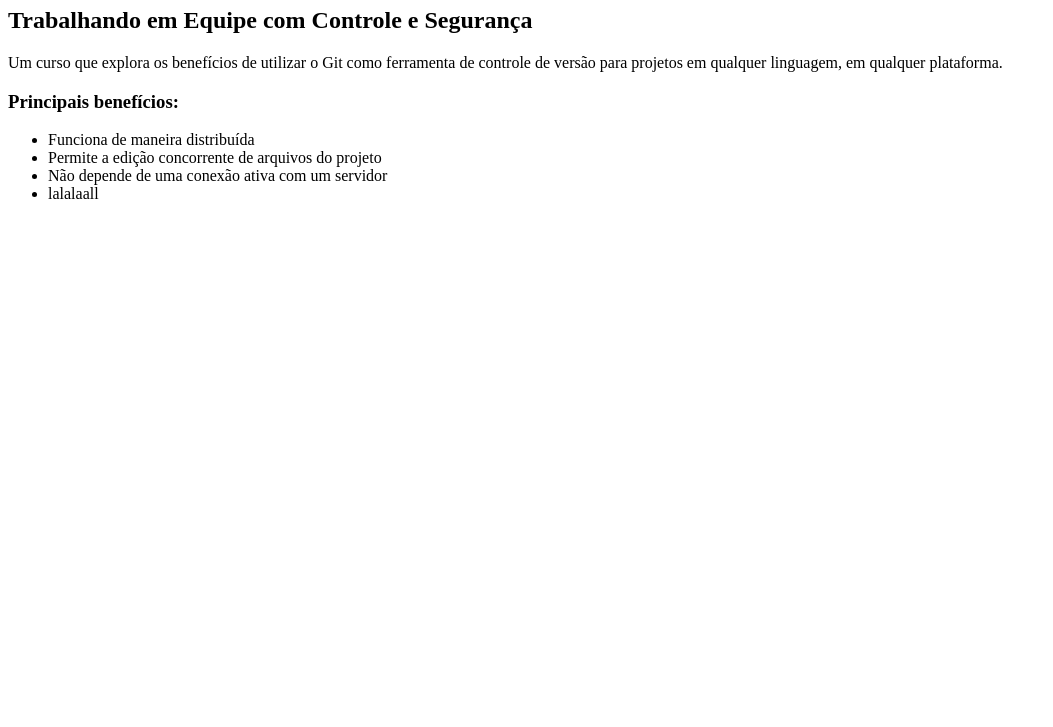
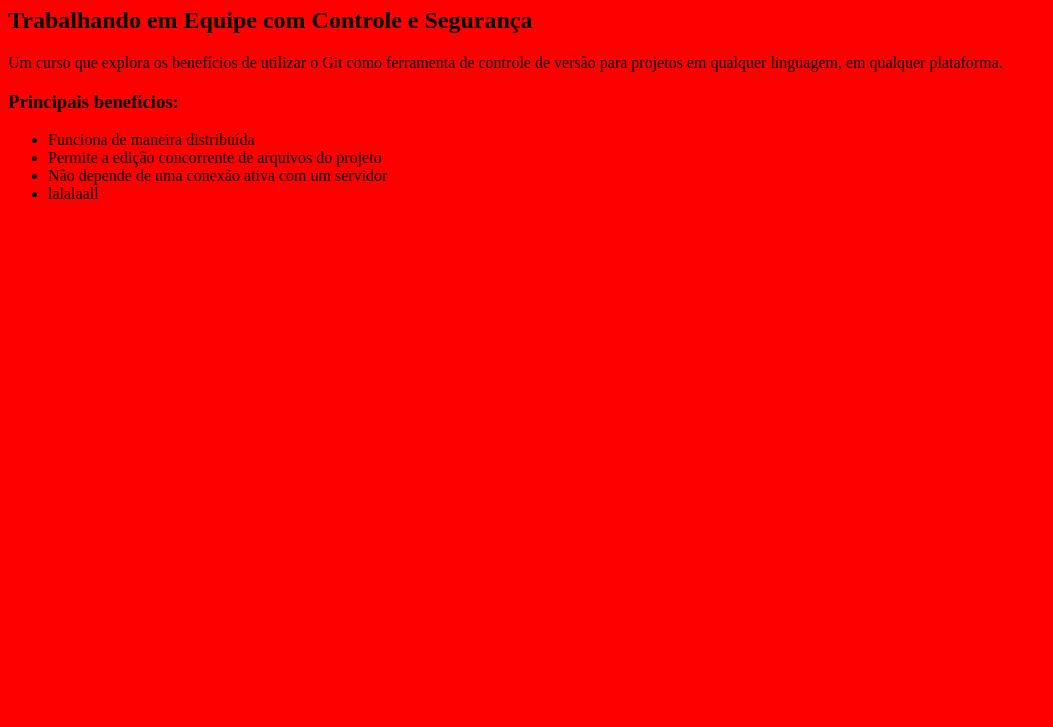
Before and after one commit to felipealrc/curso-git, a plain HTML site: page index.html in a window 1280 px wide. Shown: the part 73-800 px from the top of the page, without its empty margins (0-1053 px from the left). Drawn offline with Linux system fonts and the light colour scheme.

Commit message:
Adicionando estilo para a nossa página

```diff
--- a/index.html
+++ b/index.html
@@ -1,6 +1,7 @@
 <!DOCTYPE html>
 <html>
 	<head>
+	<link rel="stylesheet" type="text/css" href="/style.css">
 	</head>
 	<body>
 	<h1>Git</h1>
--- /dev/null
+++ b/style.css
@@ -0,0 +1,3 @@
+body{
+	background-color: red;
+}
```
